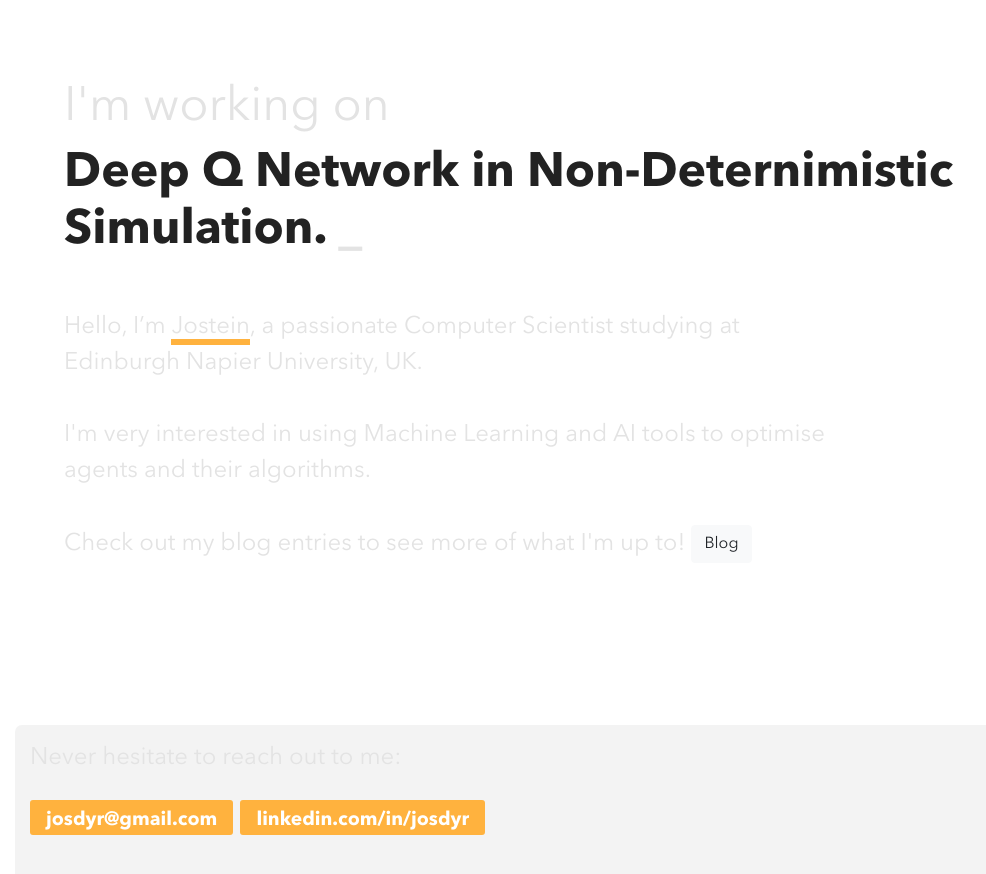
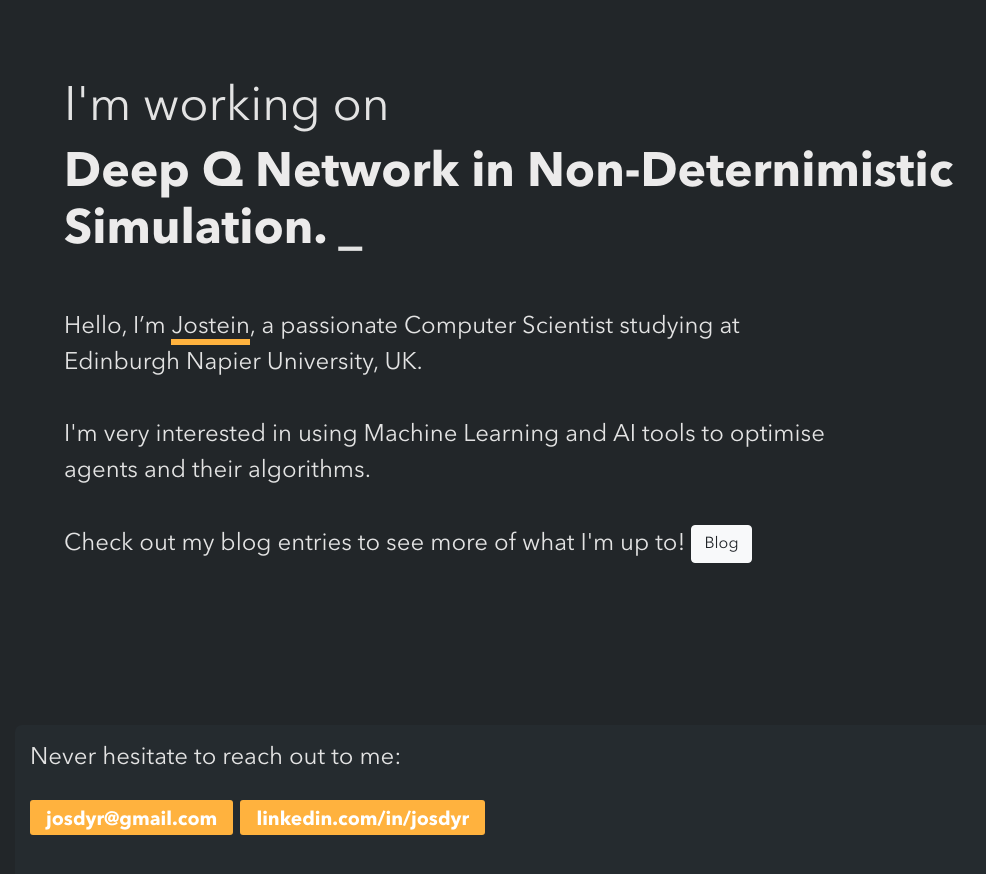
Before and after one commit to josdyr/josdyr.github.io, a Jekyll site: the page built from index.md, in a window 1280 px wide. Shown: the top 874 px of the page, without its empty margins (0-986 px from the left). Built offline with Jekyll 4.4.1, drawn with Linux system fonts in a browser that asks for light colours.

Commit message:
color changes

```diff
--- a/_layouts/home.html
+++ b/_layouts/home.html
@@ -15,7 +15,7 @@
       <h1>
         <span class="typer" id="some-id" data-delay="75" data-delim=" || " data-deleteDelay="4000"
         data-words="Deep Q Network in Non-Deternimistic Simulation.  || AI algorithms for solving checkers. || Using multi-threading techniques to speedup blockchain systems."
-        data-colors="#222222"></span>
+        data-colors="#ecebeb"></span>
         <span class="cursor" data-cursorDisplay="_" data-owner="some-id"></span>
       </h1>
       <div class="hello">
--- a/css/style.css
+++ b/css/style.css
@@ -18,6 +18,7 @@
 body {
   font-family: 'AvenirNextLTPro-Regular';
   color: #e3e3e3;
+  background: #222629;
   line-height: 1.1;
   margin:0;
   padding:0;
@@ -112,7 +113,7 @@ strong {
 
 .myfooter {
   height: 160px;
-  background: rgba(231, 231, 231, 0.5);
+  background: #252B2F;
   border-radius: 7px;
   padding: 15px;
   margin: 15px;
```
